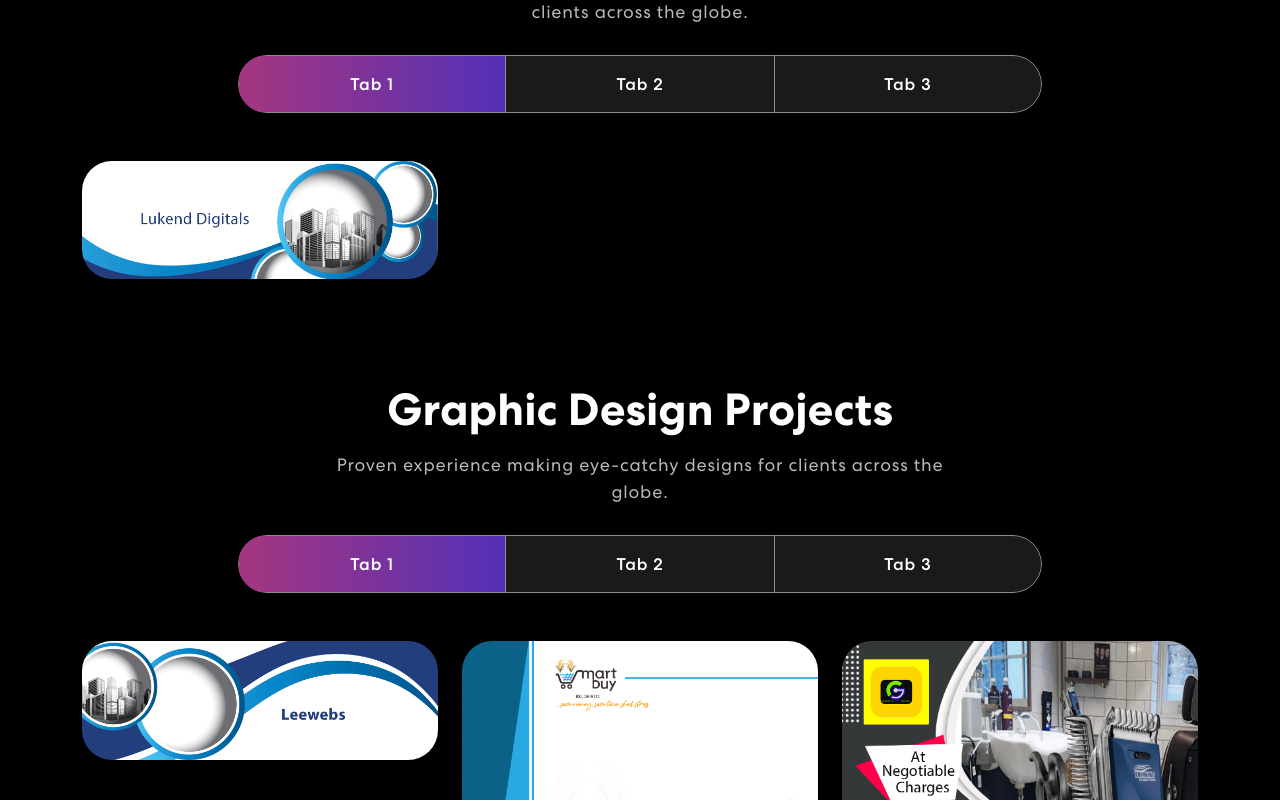
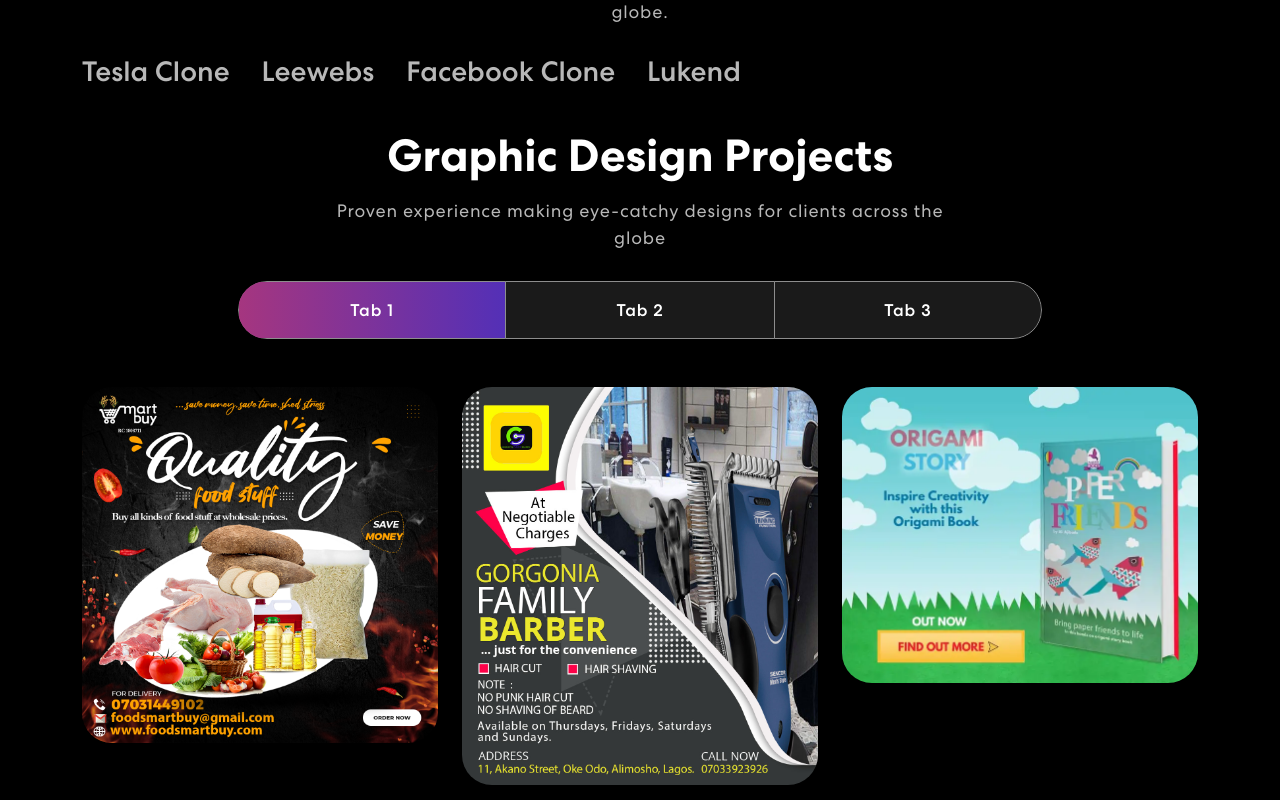
Before and after one commit to leewebstechnologies/aliu-ajibade-portfolio, a React (Create React App) app: page / in a window 1280 px wide. Shown: the part 1720-2520 px from the top of the page. Built offline with nearby package versions, Linux system fonts and the light colour scheme.

Commit message:
project section modified

```diff
--- a/src/components/projects/Projects.jsx
+++ b/src/components/projects/Projects.jsx
@@ -4,147 +4,75 @@
 import colorSharp2 from "../../assets/img/color-sharp.png";
 import projImg1 from "../../assets/img/project-img1.png";
 import projImg2 from "../../assets/img/lukend.jpg";
-import projImg3 from "../../assets/img/tesla.jpg";
+import projImg3 from "../../assets/img/project-img3.jpg";
 import projImg4 from "../../assets/img/project-img4.jpg";
 import projImg5 from "../../assets/img/project-img5.jpg";
 import projImg6 from "../../assets/img/facebook.jpg";
 import projImg7 from "../../assets/img/project-img7.jpg";
-import projImg8 from "../../assets/img/leewebs.jpg";
+import projImg8 from "../../assets/img/project-img8.png";
 import projImg9 from "../../assets/img/project-img9.png";
 import projImg10 from "../../assets/img/project-img10.jpg";
 import projImg11 from "../../assets/img/project-img11.png";
 import projImg12 from "../../assets/img/project-img12.png";
-import projImg13 from "../../assets/img/project-img14.jpg";
+import projImg13 from "../../assets/img/project-img13.jpg";
+import projImg14 from "../../assets/img/project-img14.jpg";
+import projImg15 from "../../assets/img/project-img15.jpg";
 import TrackVisibility from "react-on-screen";
 import "animate.css";
 
 const Projects = () => {
   const projects = [
     {
-      title: "Lukend Digitals",
-      description: "Website",
-      imgUrl: projImg2,
+      title: "SmartBuy Advert Banner",
+      description: "Graphic Design",
+      imgUrl: projImg1,
     },
 
-    // {
-    //   title: "Tesla UI",
-    //   description: "Web App",
-    //   imgUrl: projImg3,
-    // },
+    {
+      title: "Gorgonia Advert Banner",
+      description: "Graphic Design",
+      imgUrl: projImg10,
+    },
+    {
+      title: "Origami Story Book",
+      description: "Graphic Design",
+      imgUrl: projImg3,
+    },
   ];
 
   const projects_two = [
     {
-      title: "Facebook UI",
-      description: "Website",
-      imgUrl: projImg6,
+      title: "SmartBuy Business Card",
+      description: "Graphic Design",
+      imgUrl: projImg15,
+    },
+    {
+      title: "Manbaul Ilm School Banner",
+      description: "Graphic Design",
+      imgUrl: projImg4,
+    },
+    {
+      title: "Kademofs Limited Banner",
+      description: "Graphic Design",
+      imgUrl: projImg5,
     },
   ];
 
   const projects_three = [
     {
-      title: "Leewebs",
-      description: "Website",
-      imgUrl: projImg8,
+      title: "Leewebs Banner",
+      description: "Graphic Design",
+      imgUrl: projImg14,
     },
-  ];
-
-  const projects_four = [
     {
-      title: "SmartBuy",
+      title: "SmartBuy ID Card",
       description: "Graphic Design",
       imgUrl: projImg8,
     },
     {
-      title: "SmartBuy",
+      title: "SmartBuy LetterHead Paper",
       description: "Graphic Design",
       imgUrl: projImg9,
-    },
-    {
-      title: "Gorgonia",
-      description: "Graphic Design",
-      imgUrl: projImg10,
-    },
-    {
-      title: "CubeVest",
-      description: "UI/UX Design",
-      imgUrl: projImg11,
-    },
-    {
-      title: "CubeVest",
-      description: "UI/UX Design",
-      imgUrl: projImg12,
-    },
-    {
-      title: "Leewebs",
-      description: "Graphic Design",
-      imgUrl: projImg13,
-    },
-  ];
-
-  const projects_five = [
-    {
-      title: "SmartBuy",
-      description: "Graphic Design",
-      imgUrl: projImg8,
-    },
-    {
-      title: "SmartBuy",
-      description: "Graphic Design",
-      imgUrl: projImg9,
-    },
-    {
-      title: "Gorgonia",
-      description: "Graphic Design",
-      imgUrl: projImg10,
-    },
-    {
-      title: "CubeVest",
-      description: "UI/UX Design",
-      imgUrl: projImg11,
-    },
-    {
-      title: "CubeVest",
-      description: "UI/UX Design",
-      imgUrl: projImg12,
-    },
-    {
-      title: "Leewebs",
-      description: "Graphic Design",
-      imgUrl: projImg13,
-    },
-  ];
-
-  const projects_six = [
-    {
-      title: "SmartBuy",
-      description: "Graphic Design",
-      imgUrl: projImg8,
-    },
-    {
-      title: "SmartBuy",
-      description: "Graphic Design",
-      imgUrl: projImg9,
-    },
-    {
-      title: "Gorgonia",
-      description: "Graphic Design",
-      imgUrl: projImg10,
-    },
-    {
-      title: "CubeVest",
-      description: "UI/UX Design",
-      imgUrl: projImg11,
-    },
-    {
-      title: "CubeVest",
-      description: "UI/UX Design",
-      imgUrl: projImg12,
-    },
-    {
-      title: "Leewebs",
-      description: "Graphic Design",
-      imgUrl: projImg13,
     },
   ];
 
@@ -162,91 +90,27 @@
                 >
                   <h2>Software Development Projects</h2>
                   <p>
-                    Proven experience building successful products for clients
-                    across for clients across the globe.
+                    Proven experience building successful products for clients across the globe.
                   </p>
-                  <Tab.Container id="projects-tabs" defaultActiveKey="first">
-                    <Nav
-                      variant="pills"
-                      className="nav-pills mb-5 justify-content-center align-items-center"
-                      id="pills-tab"
-                    >
-                      <Nav.Item>
-                        <Nav.Link eventKey="first">Tab 1</Nav.Link>
-                      </Nav.Item>
-                      <Nav.Item>
-                        <Nav.Link eventKey="second">Tab 2</Nav.Link>
-                      </Nav.Item>
-                      <Nav.Item>
-                        <Nav.Link eventKey="third">Tab 3</Nav.Link>
-                      </Nav.Item>
-                    </Nav>
-                    <Tab.Content
-                      id="slideInUp"
-                      className={
-                        isVisible ? "animate__animated animate__slideInUp" : ""
-                      }
-                    >
-                      <Tab.Pane eventKey="first">
-                        <a
-                          style={{ color: "#fff" }}
-                          href="https://lukend.netlify.app"
-                        >
-                          <Row>
-                            {projects.map((project, index) => {
-                              return <ProjectCard key={index} {...project} />;
-                            })}
-                          </Row>
-                        </a>
-                      </Tab.Pane>
+                  <div className="proj">
+                    <a href="https://tesla-clone-leewebs.netlify.app/">
+                      <h3 className="web">Tesla Clone</h3>
+                    </a>
+                    <a href="https://leewebs.netlify.app">
+                      <h3 className="web">Leewebs</h3>
+                    </a>
+                    <a href="https://facebook-clone-ui.netlify.app/">
+                      <h3 className="web">Facebook Clone</h3>
+                    </a>
+                    <a href="https://lukend.netlify.app/">
+                      <h3 className="web">Lukend</h3>
+                    </a>
+                  </div>
 
-                      <Tab.Pane eventKey="second">
-                        <a
-                          style={{ color: "#fff" }}
-                          href="https://facebook-clone-ui.netlify.app"
-                        >
-                          <Row>
-                            {projects_two.map((project, index) => {
-                              return <ProjectCard key={index} {...project} />;
-                            })}
-                          </Row>
-                        </a>
-                      </Tab.Pane>
-                      <Tab.Pane eventKey="third">
-                        <a
-                          style={{ color: "#fff" }}
-                          href="https://leewebs.netlify.app"
-                        >
-                          <Row>
-                            {projects_three.map((project, index) => {
-                              return <ProjectCard key={index} {...project} />;
-                            })}
-                          </Row>
-                        </a>
-                      </Tab.Pane>
-                    </Tab.Content>
-                  </Tab.Container>
-                </div>
-              )}
-            </TrackVisibility>
-          </Col>
-        </Row>
-      </Container>
-
-      <Container>
-        <Row>
-          <Col size={12}>
-            <TrackVisibility>
-              {({ isVisible }) => (
-                <div
-                  className={
-                    isVisible ? "animate__animated animate__fadeIn" : ""
-                  }
-                >
-                  <h2 style={{ marginTop: "5rem" }}>Graphic Design Projects</h2>
+                  <h2 style={{ marginTop: "2rem" }}>Graphic Design Projects</h2>
                   <p>
                     Proven experience making eye-catchy designs for clients
-                    across the globe.
+                    across the globe
                   </p>
                   <Tab.Container id="projects-tabs" defaultActiveKey="first">
                     <Nav
@@ -272,21 +136,21 @@
                     >
                       <Tab.Pane eventKey="first">
                         <Row>
-                          {projects_four.map((project, index) => {
+                          {projects.map((project, index) => {
                             return <ProjectCard key={index} {...project} />;
                           })}
                         </Row>
                       </Tab.Pane>
                       <Tab.Pane eventKey="second">
                         <Row>
-                          {projects_five.map((project, index) => {
+                          {projects_two.map((project, index) => {
                             return <ProjectCard key={index} {...project} />;
                           })}
                         </Row>
                       </Tab.Pane>
                       <Tab.Pane eventKey="third">
                         <Row>
-                          {projects_six.map((project, index) => {
+                          {projects_three.map((project, index) => {
                             return <ProjectCard key={index} {...project} />;
                           })}
                         </Row>
@@ -299,6 +163,7 @@
           </Col>
         </Row>
       </Container>
+
       <img
         className="background-image-right"
         src={colorSharp2}
--- a/src/components/projects/projects.css
+++ b/src/components/projects/projects.css
@@ -123,14 +123,17 @@
   z-index: -4;
 }
 
+.proj {
+  display: flex;
+}
+
+.proj > a {
+  text-decoration: none;
+  color: #b8b8b8;
+}
+
 
 .web {
-  text-decoration: none;
-  margin-right: 10px;
-  color: #fff;
+  margin-right: 2rem;
+  row-gap: 3;
 }
-
-.a {
-  text-decoration: none;
-
-}
```
Also changed, not shown: src/assets/img/project-img15.jpg (added).
